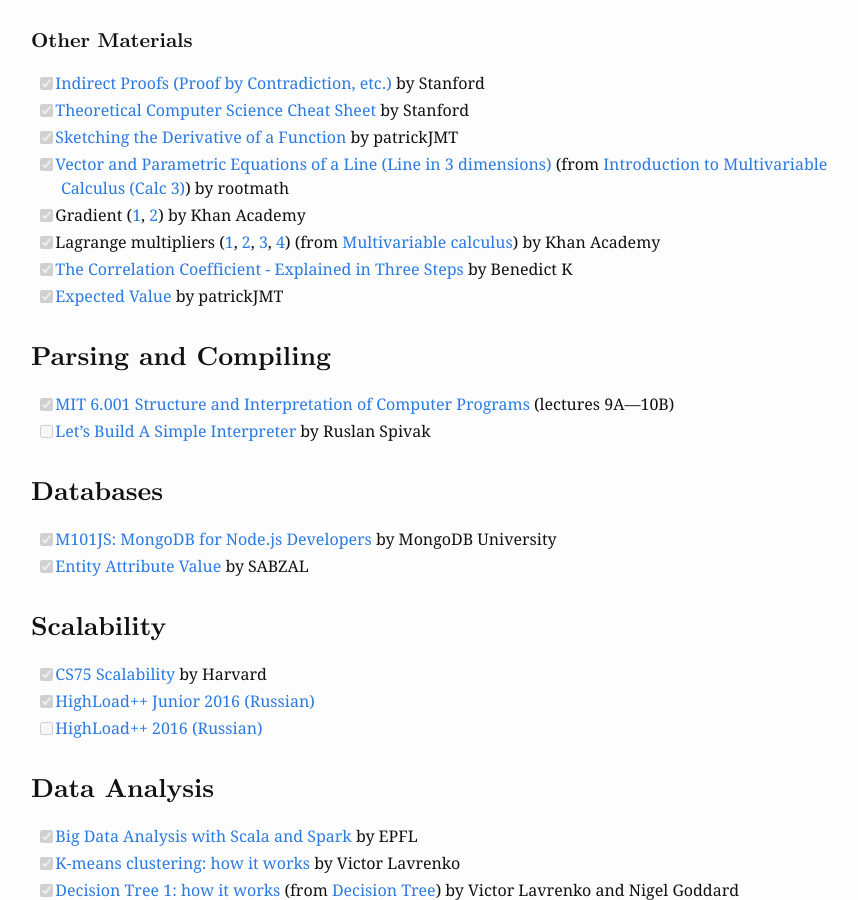
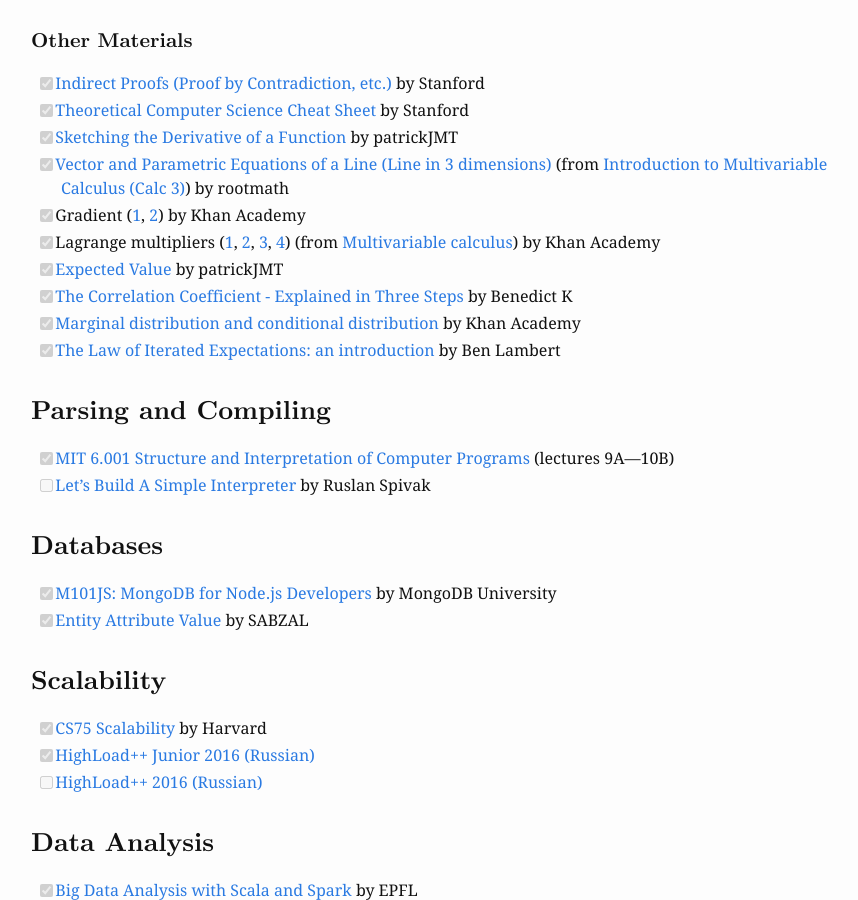
Before and after one commit to alopatindev/alopatindev.github.io, a Jekyll site: the page built from _posts/2016-11-29-self-learning.markdown, in a window 1280 px wide and 900 px high, scrolled down 2185 px. Shown: the whole window, without its empty margins (204-1062 px from the left). Built offline with Jekyll 4.4.1, drawn with Linux system fonts in a browser that asks for light colours; comment, search, counter and statistics services are not loaded.

Commit message:
update 2016-11-29-self-learning

```diff
--- a/_posts/2016-11-29-self-learning.markdown
+++ b/_posts/2016-11-29-self-learning.markdown
@@ -79,8 +79,10 @@
 - [x][Vector and Parametric Equations of a Line (Line in 3 dimensions)](https://www.youtube.com/watch?v=PyPp4QvQY3Q) (from [Introduction to Multivariable Calculus (Calc 3)](https://www.youtube.com/watch?v=oDzOKruKfKs&list=PLQ5YRQFsUCPuP9cyS7_YP_QCWQYd515Gp)) by rootmath
 - [x]Gradient ([1](https://www.youtube.com/watch?v=tIpKfDc295M), [2](https://www.youtube.com/watch?v=_-02ze7tf08)) by Khan Academy
 - [x]Lagrange multipliers ([1](https://www.youtube.com/watch?v=yuqB-d5MjZA), [2](https://www.youtube.com/watch?v=aep6lwPqm6I), [3](https://www.youtube.com/watch?v=hQ4UNu1P2kw), [4](https://www.youtube.com/watch?v=m-G3K2GPmEQ)) (from [Multivariable calculus](https://www.youtube.com/watch?v=hQ4UNu1P2kw&list=PLSQl0a2vh4HC5feHa6Rc5c0wbRTx56nF7)) by Khan Academy
+- [x][Expected Value](https://www.youtube.com/watch?v=DAjVAEDil_Q) by patrickJMT
 - [x][The Correlation Coefficient - Explained in Three Steps](https://www.youtube.com/watch?v=ugd4k3dC_8Y) by Benedict K
-- [x][Expected Value](https://www.youtube.com/watch?v=DAjVAEDil_Q) by patrickJMT
+- [x][Marginal distribution and conditional distribution](https://www.youtube.com/watch?v=CAXQvTKP8sg) by Khan Academy
+- [x][The Law of Iterated Expectations: an introduction](https://www.youtube.com/watch?v=Ki2HpTCPwhM) by Ben Lambert
 
 ### Parsing and Compiling
 - [x][MIT 6.001 Structure and Interpretation of Computer Programs](https://www.youtube.com/watch?v=2Op3QLzMgSY&list=PL8FE88AA54363BC46) (lectures 9A—10B)
```
